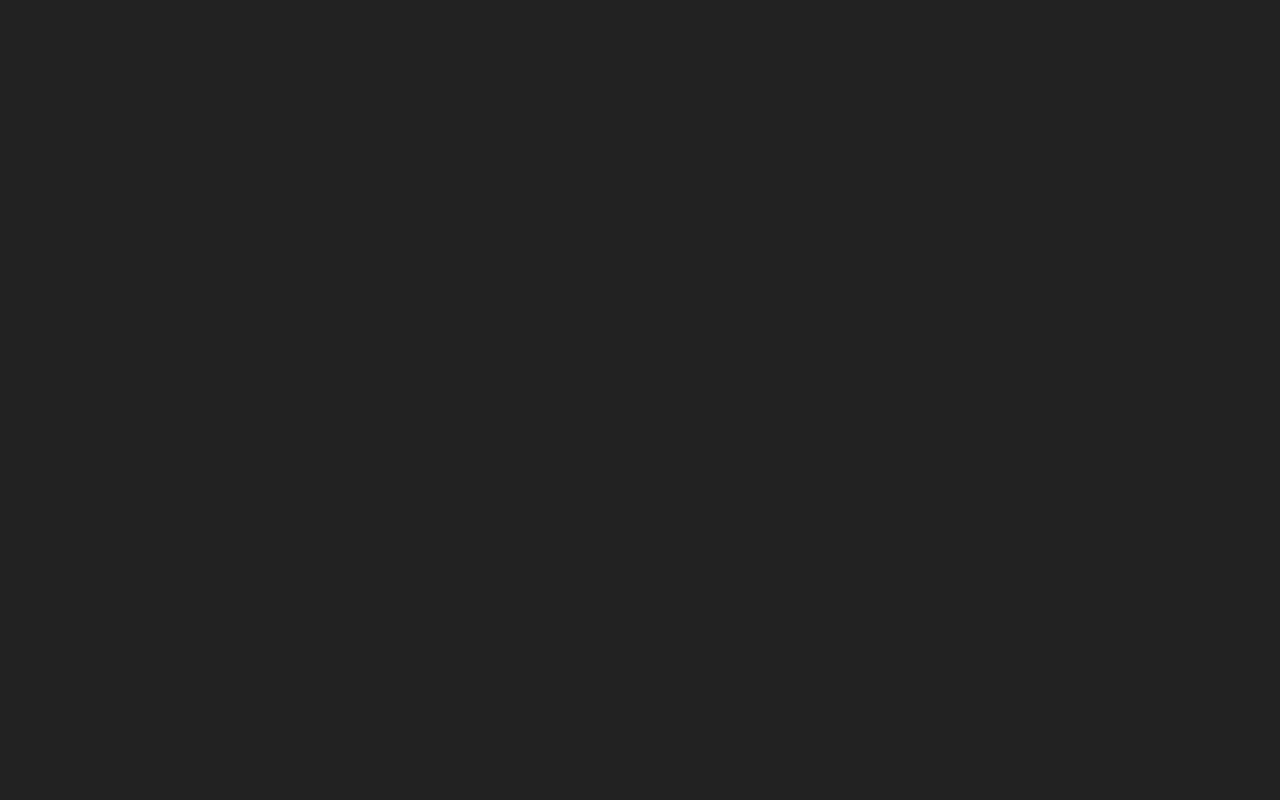
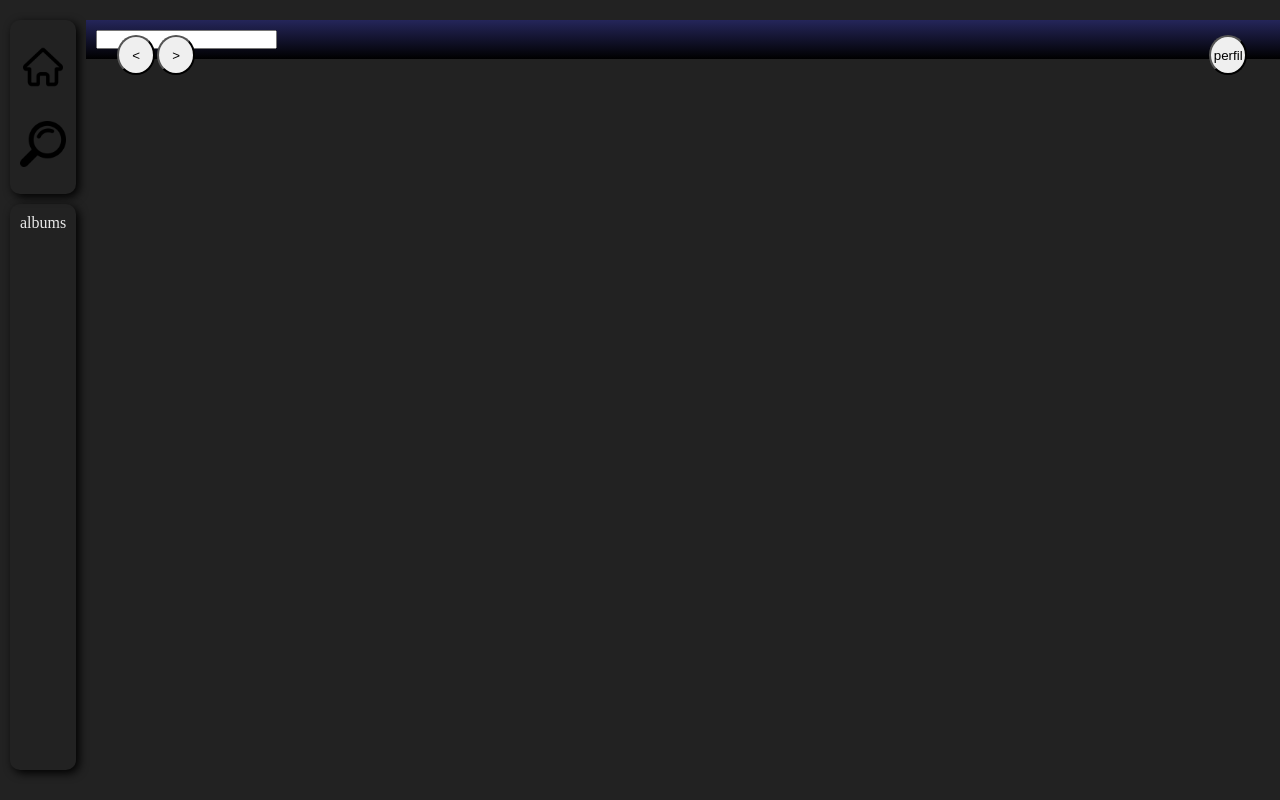
Before and after one commit to Leckller/ruyTunes, a React (Vite) app: page /search/1 in a window 1280 px wide. Before the commit this address had no page. Built offline with nearby package versions, Linux system fonts and the light colour scheme.

Commit message:
feat: home e search

```diff
--- a/src/App.tsx
+++ b/src/App.tsx
@@ -5,6 +5,7 @@ import Home from './pages/Home/Home';
 import Albums from './pages/Albums/Albums';
 import Cadastro from './pages/cadastro/Cadastro';
 import Layout from './components/Layout';
+import Search from './pages/search/Search';
 
 function App() {
   const GlobalStyle = createGlobalStyle`
@@ -26,6 +27,7 @@ function App() {
         <Route path="/" element={ <Login /> } />
         <Route element={ <Layout /> }>
           <Route path="/home/:user" element={ <Home /> } />
+          <Route path="/search/:user" element={ <Search /> } />
           <Route path="/album/:id" element={ <Albums /> } />
         </Route>
         <Route path="/cadastro" element={ <Cadastro /> } />
--- /dev/null
+++ b/src/components/Fileiras.tsx
@@ -0,0 +1,32 @@
+import { Link } from 'react-router-dom';
+import { SecAlbums } from '../pages/Home/HomeStyle';
+import { AlbumType } from '../types';
+
+function Fileiras({ albums, infos }: { albums: AlbumType[], infos: {
+  genre: string,
+  rota: string
+} }) {
+  return (
+    <SecAlbums>
+      <div>
+        <h2>{infos.genre}</h2>
+        <Link to={ infos.rota }>Ver mais</Link>
+      </div>
+      {albums && albums.map((e) => (
+        <article key={ e.collectionId }>
+          <Link to={ `/album/${e.collectionId}` }>
+            <img src={ e.artworkUrl100 } alt={ e.collectionName } />
+            <h2>{e.collectionName.split('-')[0].split('(')[0]}</h2>
+            <h3>
+              {`${e.releaseDate.split('T')[0].split('-')[0]
+              } * ${e.artistName}`}
+
+            </h3>
+          </Link>
+        </article>
+      ))}
+    </SecAlbums>
+  );
+}
+
+export default Fileiras;
--- a/src/components/Layout.tsx
+++ b/src/components/Layout.tsx
@@ -1,14 +1,29 @@
 /* eslint-disable react/jsx-max-depth */
-import { Outlet } from 'react-router-dom';
+import { Outlet, useLocation, useNavigate } from 'react-router-dom';
 import { DivHeaderAndOutlet, LayoutDad, SecLayoutAlbums } from './LayoutStyle';
+import homeImg from '../assets/botao-de-inicio.png';
+import searchImg from '../assets/lupa(1).png';
 
 function Layout() {
+  const navigate = useNavigate();
+  const userLoc = useLocation();
+  const user = userLoc.pathname.split('/')[2];
   return (
     <LayoutDad>
       <SecLayoutAlbums>
         <article>
-          <button>home</button>
-          <button>search</button>
+          <button
+            onClick={ () => navigate(`home/${user}`) }
+          >
+            <img src={ homeImg } alt="home" />
+
+          </button>
+          <button
+            onClick={ () => navigate(`search/${user}`) }
+          >
+            <img src={ searchImg } alt="search" />
+
+          </button>
         </article>
         <article>
           albums
--- a/src/components/LayoutStyle.tsx
+++ b/src/components/LayoutStyle.tsx
@@ -16,14 +16,21 @@ export const SecLayoutAlbums = styled.section`
     flex-direction: column;
     width: 80px;
     height: 95vh;
-    border: solid white 2px;
     article{
       display: flex;
       padding: 10px;
       flex-direction: column;
-      bordeR: solid white 2px;
       margin-bottom: 10px;
+      border-radius: 10px;
+      margin-right: 10px;
       align-items: center;
+      box-shadow: 3px 3px 10px black;
+      img{
+        width: 100%;
+      }
+      button{
+        cursor: pointer;
+      }
     }
     article:nth-child(1){
       height: 30%;
@@ -80,9 +87,9 @@ export const DivHeaderAndOutlet = styled.div`
       }
       div:nth-child(2){
         display: flex;
-        width: 50px;
+        width: 40px;
         justify-content: end;
-        height: 80%;
+        height: 40px;
       }
     }
 }
--- a/src/pages/Home/Home.tsx
+++ b/src/pages/Home/Home.tsx
@@ -1,11 +1,11 @@
 /* eslint-disable react/jsx-max-depth */
 import { useEffect, useState } from 'react';
-import { useLocation, Link } from 'react-router-dom';
-import searchAlbumsAPI from '../../services/albumsApi';
+import { useLocation } from 'react-router-dom';
 import { AlbumType } from '../../types';
 import Loading from '../../components/Loading';
-import { DivBemVindo, MainHome, SecAlbums } from './HomeStyle';
+import { DivBemVindo, MainHome } from './HomeStyle';
 import albumGenres from '../../services/AlbumGenres';
+import Fileiras from '../../components/Fileiras';
 
 function Home() {
   const userLoc = useLocation();
@@ -13,7 +13,6 @@ function Home() {
   const [searchPop, setSearchPop] = useState<AlbumType[]>([]);
   const [searchRock, setSearchRock] = useState<AlbumType[]>([]);
   const [searchMpb, setSearchMpb] = useState<AlbumType[]>([]);
-  const [pesquisa, setPesquisa] = useState('');
   const [loading, setLoading] = useState(false);
   useEffect(() => {
     const effect = async () => {
@@ -28,77 +27,16 @@ function Home() {
     };
     effect();
   }, []);
-  const handleSubmit = (e: React.FormEvent<HTMLFormElement>) => {
-    e.preventDefault();
-    const effect = async () => {
-      const response = await searchAlbumsAPI(pesquisa);
-      setSearchPop(response);
-    };
-    effect();
-  };
+
   if (loading) return <Loading />;
   return (
     <MainHome>
       <DivBemVindo>
         {`Olá ${user}`}
       </DivBemVindo>
-      <SecAlbums>
-        <div>
-          <h2>Pop</h2>
-          <Link to="/">Ver mais</Link>
-        </div>
-        {searchPop.length > 0 && searchPop.map((e) => (
-          <article key={ e.collectionId }>
-            <Link to={ `/album/${e.collectionId}` }>
-              <img src={ e.artworkUrl100 } alt={ e.collectionName } />
-              <h2>{e.collectionName.split('-')[0].split('(')[0]}</h2>
-              <h3>
-                {`${e.releaseDate.split('T')[0].split('-')[0]
-                } * ${e.artistName}`}
-
-              </h3>
-            </Link>
-          </article>
-        ))}
-      </SecAlbums>
-      <SecAlbums>
-        <div>
-          <h2>Rock</h2>
-          <Link to="/">Ver mais</Link>
-        </div>
-        {searchRock.length > 0 && searchRock.map((e) => (
-          <article key={ e.collectionId }>
-            <Link to={ `/album/${e.collectionId}` }>
-              <img src={ e.artworkUrl100 } alt={ e.collectionName } />
-              <h2>{e.collectionName.split('-')[0].split('(')[0]}</h2>
-              <h3>
-                {`${e.releaseDate.split('T')[0].split('-')[0]
-                } * ${e.artistName}`}
-
-              </h3>
-            </Link>
-          </article>
-        ))}
-      </SecAlbums>
-      <SecAlbums>
-        <div>
-          <h2>Mpb</h2>
-          <Link to="/">Ver mais</Link>
-        </div>
-        {searchMpb.length > 0 && searchMpb.map((e) => (
-          <article key={ e.collectionId }>
-            <Link to={ `/album/${e.collectionId}` }>
-              <img src={ e.artworkUrl100 } alt={ e.collectionName } />
-              <h2>{e.collectionName.split('-')[0].split('(')[0]}</h2>
-              <h3>
-                {`${e.releaseDate.split('T')[0].split('-')[0]
-                } * ${e.artistName}`}
-
-              </h3>
-            </Link>
-          </article>
-        ))}
-      </SecAlbums>
+      <Fileiras albums={ searchPop } infos={ { genre: 'Pop', rota: '/' } } />
+      <Fileiras albums={ searchRock } infos={ { genre: 'Rock', rota: '/' } } />
+      <Fileiras albums={ searchMpb } infos={ { genre: 'Mpb', rota: '/' } } />
     </MainHome>
   );
 }
--- a/src/pages/Home/HomeStyle.tsx
+++ b/src/pages/Home/HomeStyle.tsx
@@ -4,7 +4,6 @@ export const MainHome = styled.main`
   display: flex;
   flex-direction: column;
   width: 100%;
-  border: solid red 1px;
   height: auto;
   padding: 10px;
   background: linear-gradient(#282aa170, black);
@@ -38,19 +37,31 @@ export const SecAlbums = styled.section`
       }
     }
     article{
-      width: 200px;
+      width: 220px;
       height: 85%;
-      border: solid green 1px;
       display: flex;
+      box-shadow: 3px 3px 10px black;
       flex-direction: column;
       align-items: center;
-      background-color: grey;
+      background-color: #2c2c2c;
       border-radius: 15px;
       padding: 30px 0;
       a{
         display: flex;
         flex-direction: column;
         width: 90%;
+        color: white;
+        text-decoration: none;
+        text-align: center;
+        img{
+          border-radius: 5px;
+        }
+        h2{
+          transform: translateY(20px);
+        }
+        h3{
+          transform: translateY(20px);
+        }
       }
 }
 `;
@@ -68,4 +79,5 @@ export const DivBemVindo = styled.section`
   align-items: start;
   font-size: 3rem;
   padding-left: 10px;
+  box-shadow: 3px 3px 10px black;
 `;
--- /dev/null
+++ b/src/pages/search/Search.tsx
@@ -0,0 +1,47 @@
+import { useState } from 'react';
+import { Link } from 'react-router-dom';
+import searchAlbumsAPI from '../../services/albumsApi';
+import { MainHome } from '../Home/HomeStyle';
+import { AlbumType } from '../../types';
+
+function Search() {
+  const [pesquisa, setPesquisa] = useState('');
+  const [search, setSearch] = useState<AlbumType[]>([]);
+
+  const handleSubmit = (e: React.FormEvent<HTMLFormElement>) => {
+    e.preventDefault();
+    const effect = async () => {
+      const response = await searchAlbumsAPI(pesquisa);
+      setSearch(response);
+    };
+    effect();
+  };
+  return (
+    <MainHome>
+      <form onSubmit={ handleSubmit }>
+        <input
+          type="text"
+          value={ pesquisa }
+          onChange={ (e) => setPesquisa(e.target.value) }
+        />
+      </form>
+      <section>
+        {search && search.map((e) => (
+          <article key={ e.collectionId }>
+            <Link to={ `/album/${e.collectionId}` }>
+              <img src={ e.artworkUrl100 } alt={ e.collectionName } />
+              <h2>{e.collectionName.split('-')[0].split('(')[0]}</h2>
+              <h3>
+                {`${e.releaseDate.split('T')[0].split('-')[0]
+                } * ${e.artistName}`}
+
+              </h3>
+            </Link>
+          </article>
+        ))}
+      </section>
+    </MainHome>
+  );
+}
+
+export default Search;
```
Also changed, not shown: src/assets/botao-de-inicio.png (added).
